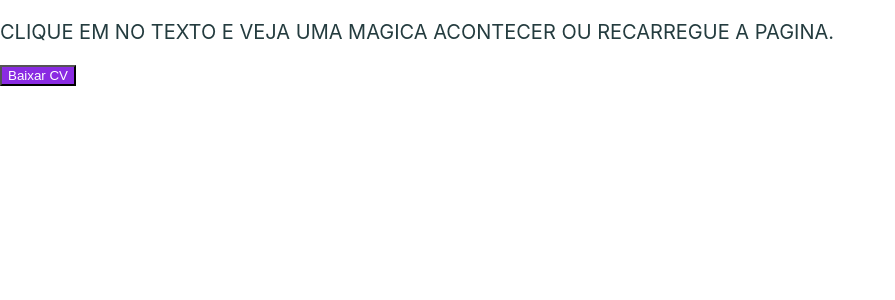
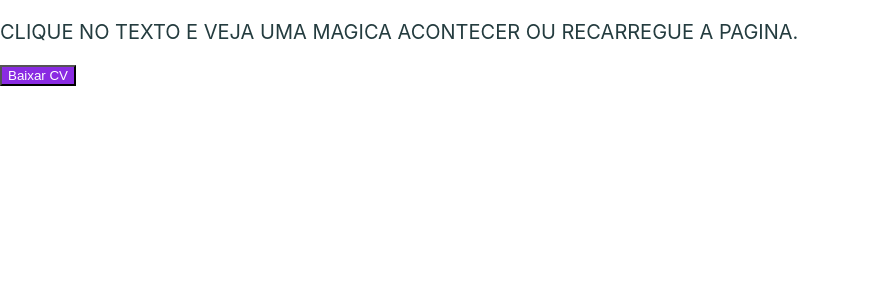
Before and after one commit to Eliabe-Aquino/learning-react-app, a React (Create React App) app: page / in a window 1280 px wide. Shown: the top 300 px of the page, without its empty margins (0-895 px from the left). Built offline with nearby package versions, Linux system fonts and the light colour scheme.

Commit message:
Update paragraph.js

```diff
--- a/src/components/paragraph/paragraph.js
+++ b/src/components/paragraph/paragraph.js
@@ -18,7 +18,7 @@ const Paragraph = () => {
             <p id="paragraph" style={paraStyle} onClick={()=> {
                 getColor()
             }}>
-                Clique em no texto e veja uma magica acontecer ou recarregue a pagina.
+                Clique no texto e veja uma magica acontecer ou recarregue a pagina.
             </p>
         </div>
     )
```
